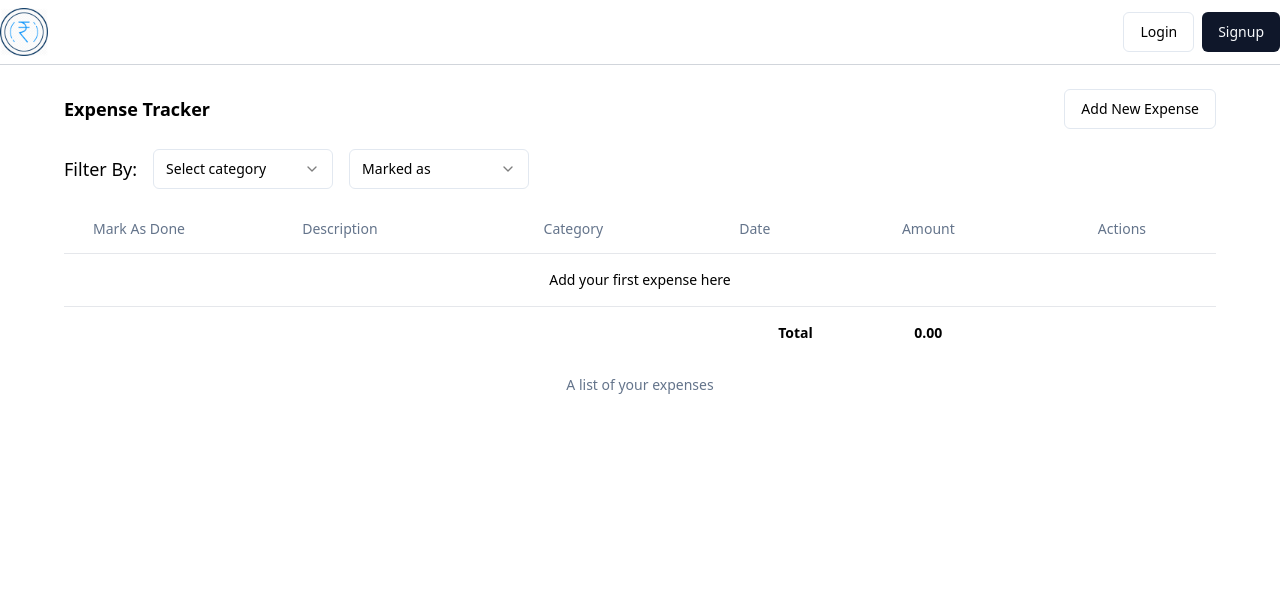
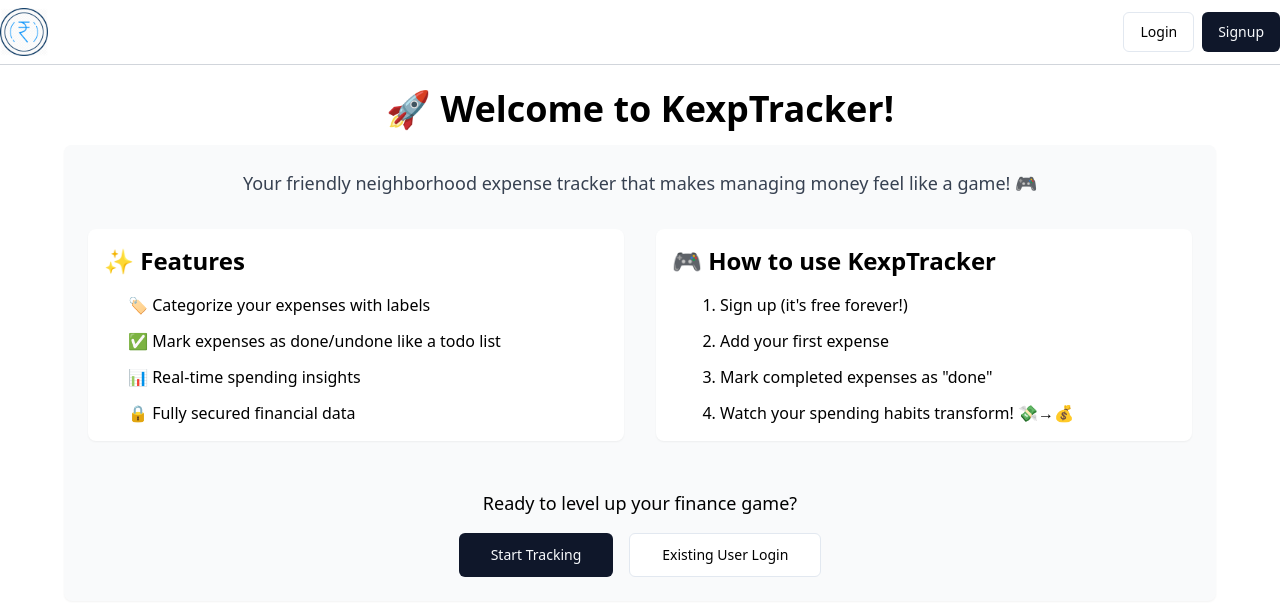
Before and after one commit to CodeKhushal/expense-tracker-frontend, a React (Vite) app: page / in a window 1280 px wide. Shown: the top 616 px of the page. Built offline with nearby package versions, Linux system fonts and the light colour scheme.

Commit message:
Home page UI added

```diff
--- a/src/components/Home.jsx
+++ b/src/components/Home.jsx
@@ -13,6 +13,8 @@ import { useDispatch, useSelector } from "react-redux";
 import { setCategory, setMarkAsDone } from "@/redux/expenseSlice";
 import ExpenseTable from "./ExpenseTable";
 import useGetExpenses from "@/hooks/useGetExpense";
+import { Link } from "react-router-dom";
+import { Button } from "./ui/button";
 
 const Home = () => {
   useGetExpenses();
@@ -25,16 +27,74 @@ const Home = () => {
   const changeDoneHandler = (value) => {
     dispatch(setMarkAsDone(value));
   };
+
   return (
     <div className="max-lg:p-2">
       <Navbar />
       <div className="max-w-6xl mx-auto mt-6">
+        {!user && (
+          <div className="mb-4 text-center space-y-4">
+            <h1 className="text-4xl font-bold text-primary mb-1">
+              🚀 Welcome to KexpTracker!
+            </h1>
+            <div className="bg-gray-50 p-6 rounded-lg shadow-sm">
+              <p className="text-lg text-gray-700 mb-8">
+                Your friendly neighborhood expense tracker that makes managing
+                money feel like a game! 🎮
+              </p>
+
+              <div className="grid grid-cols-1 md:grid-cols-2 gap-8 mb-8">
+                <div className="space-y-2 text-left p-4 bg-white rounded-lg shadow-sm">
+                  <h2 className="text-2xl font-semibold mb-4">✨ Features</h2>
+                  <ul className="pl-6 space-y-3">
+                    <li>🏷️ Categorize your expenses with labels</li>
+                    <li>✅ Mark expenses as done/undone like a todo list</li>
+                    <li>📊 Real-time spending insights</li>
+                    <li>🔒 Fully secured financial data</li>
+                  </ul>
+                </div>
+
+                <div className="space-y-2 text-left p-4 bg-white rounded-lg shadow-sm">
+                  <h2 className="text-2xl font-semibold mb-4">
+                    🎮 How to use KexpTracker
+                  </h2>
+                  <ol className="list-decimal pl-12 space-y-3">
+                    <li>Sign up (it's free forever!)</li>
+                    <li>Add your first expense</li>
+                    <li>Mark completed expenses as "done"</li>
+                    <li>Watch your spending habits transform! 💸→💰</li>
+                  </ol>
+                </div>
+              </div>
+
+              <div className="pt-4">
+                <p className="text-lg font-medium">
+                  Ready to level up your finance game?
+                </p>
+                <div className="flex gap-4 justify-center mt-4">
+                  <Link to="/signup">
+                    <Button size="lg">Start Tracking</Button>
+                  </Link>
+                  <Link to="/login">
+                    <Button variant="outline" size="lg">
+                      Existing User Login
+                    </Button>
+                  </Link>
+                </div>
+              </div>
+            </div>
+          </div>
+        )}
+
+        {user && (
+          <>
             <div className="flex items-center justify-between mb-5">
               <h2 className="font-bold text-lg">
-            {user ? `Welcome, ${user.fullname}` : "Expense Tracker"}
+                Welcome back, {user.fullname} 👋
               </h2>
               <CreateExpense />
             </div>
+
             <div className="flex items-center gap-4 mb-4">
               <h1 className="font-medium text-lg">Filter By: </h1>
               <Select onValueChange={changeCategoryHandler}>
@@ -69,6 +129,8 @@ const Home = () => {
               </Select>
             </div>
             <ExpenseTable />
+          </>
+        )}
       </div>
     </div>
   );
```
Lines whose indentation alone changed are shown as unchanged.
